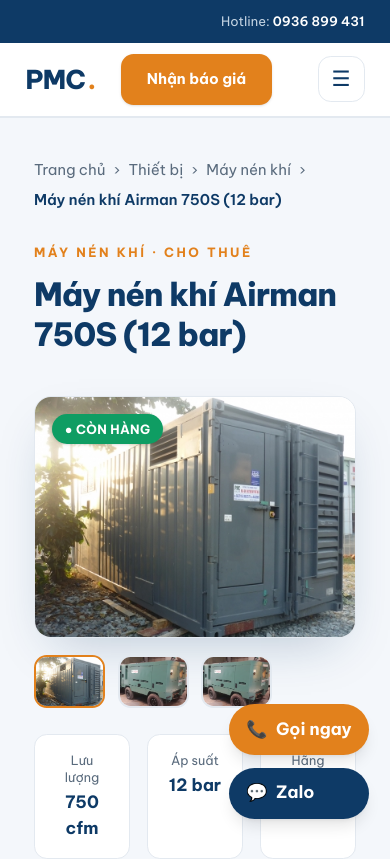
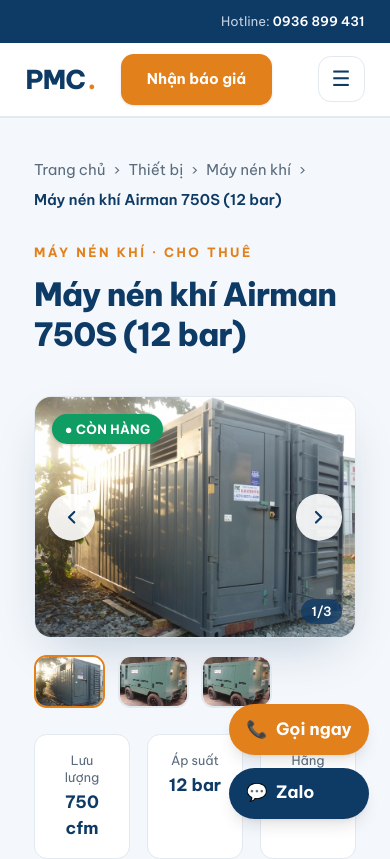
Before and after one commit to JiLee6902/mayphatdien, a Next.js app: page /thiet-bi/may-nen-khi-airman-750/ in a window 390 px wide. Shown: the top 859 px of the page. Built offline with nearby package versions, Linux system fonts and the light colour scheme.

Commit message:
feat: prev/next arrow controls + counter on equipment gallery
Co-Authored-By: Claude Opus 4.8 (1M context) <noreply@anthropic.com>

```diff
--- a/src/components/EquipmentGallery.tsx
+++ b/src/components/EquipmentGallery.tsx
@@ -12,11 +12,13 @@ export function EquipmentGallery({
   featured?: boolean;
 }) {
   const [active, setActive] = useState(0);
+  const count = images.length;
   const main = images[active] ?? images[0];
+  const go = (dir: number) => setActive((i) => (i + dir + count) % count);
 
   return (
     <div>
-      <div className="relative overflow-hidden rounded-2xl border border-line bg-white shadow-[0_20px_50px_-20px_rgba(14,58,102,0.28)]">
+      <div className="group relative overflow-hidden rounded-2xl border border-line bg-white shadow-[0_20px_50px_-20px_rgba(14,58,102,0.28)]">
         <span
           className={`absolute left-4 top-4 z-10 rounded-full px-3 py-1.5 text-xs font-bold uppercase tracking-wide text-white shadow ${
             featured ? 'bg-accent' : 'bg-ok'
@@ -33,6 +35,30 @@ export function EquipmentGallery({
             className="h-full w-full object-cover transition duration-300"
           />
         </div>
+
+        {count > 1 && (
+          <>
+            <button
+              type="button"
+              onClick={() => go(-1)}
+              aria-label="Ảnh trước"
+              className="absolute left-3 top-1/2 z-10 flex h-11 w-11 -translate-y-1/2 items-center justify-center rounded-full bg-white/90 text-navy shadow-md transition hover:bg-white hover:text-accent focus-visible:opacity-100 md:opacity-0 md:group-hover:opacity-100"
+            >
+              <svg aria-hidden viewBox="0 0 24 24" className="h-5 w-5" fill="none" stroke="currentColor" strokeWidth="2.4"><path d="m15 18-6-6 6-6" strokeLinecap="round" strokeLinejoin="round" /></svg>
+            </button>
+            <button
+              type="button"
+              onClick={() => go(1)}
+              aria-label="Ảnh sau"
+              className="absolute right-3 top-1/2 z-10 flex h-11 w-11 -translate-y-1/2 items-center justify-center rounded-full bg-white/90 text-navy shadow-md transition hover:bg-white hover:text-accent focus-visible:opacity-100 md:opacity-0 md:group-hover:opacity-100"
+            >
+              <svg aria-hidden viewBox="0 0 24 24" className="h-5 w-5" fill="none" stroke="currentColor" strokeWidth="2.4"><path d="m9 18 6-6-6-6" strokeLinecap="round" strokeLinejoin="round" /></svg>
+            </button>
+            <span className="absolute bottom-3 right-3 z-10 rounded-full bg-navy/80 px-2.5 py-1 text-xs font-semibold text-white">
+              {active + 1}/{count}
+            </span>
+          </>
+        )}
       </div>
 
       {images.length > 1 && (
```
